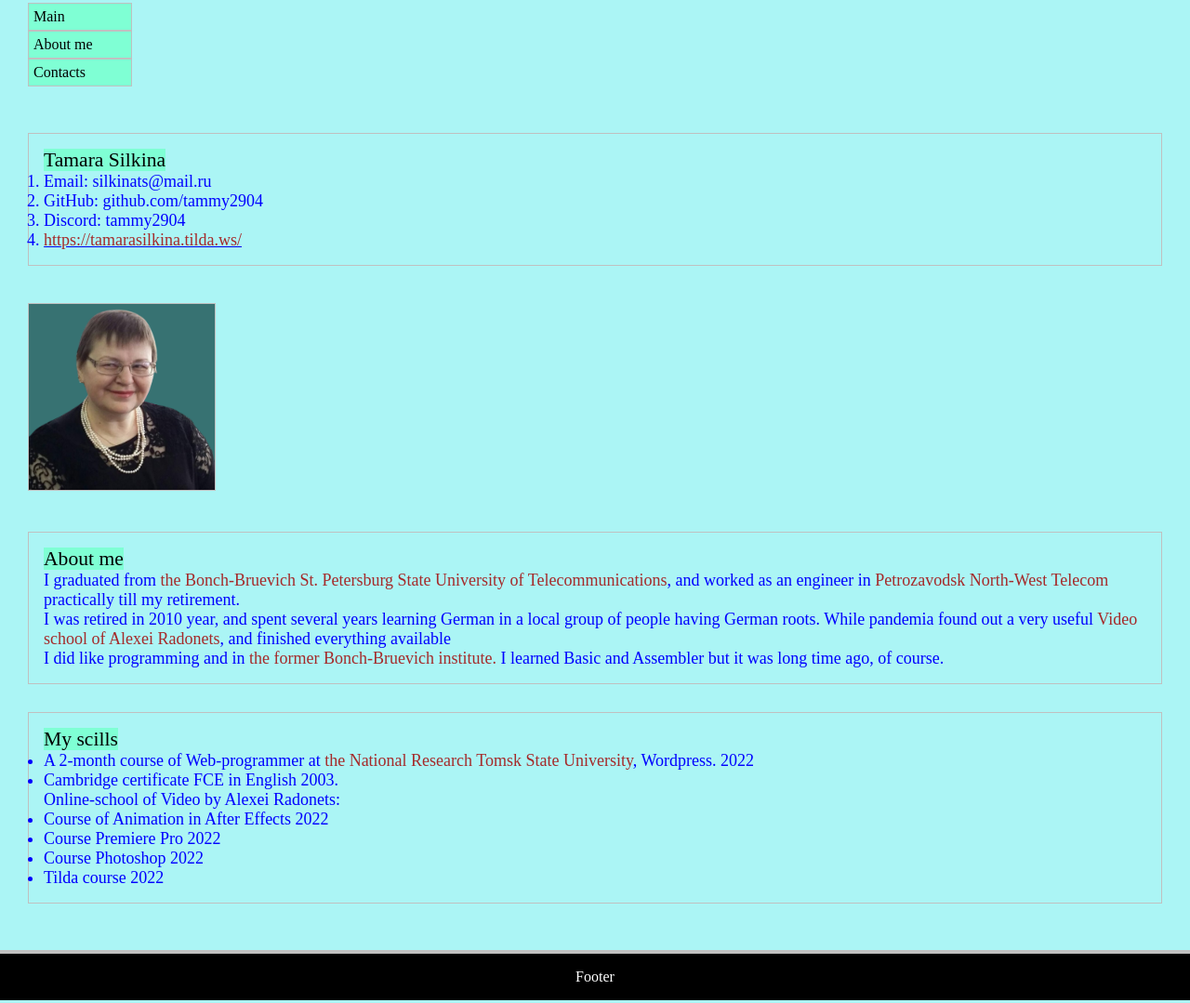
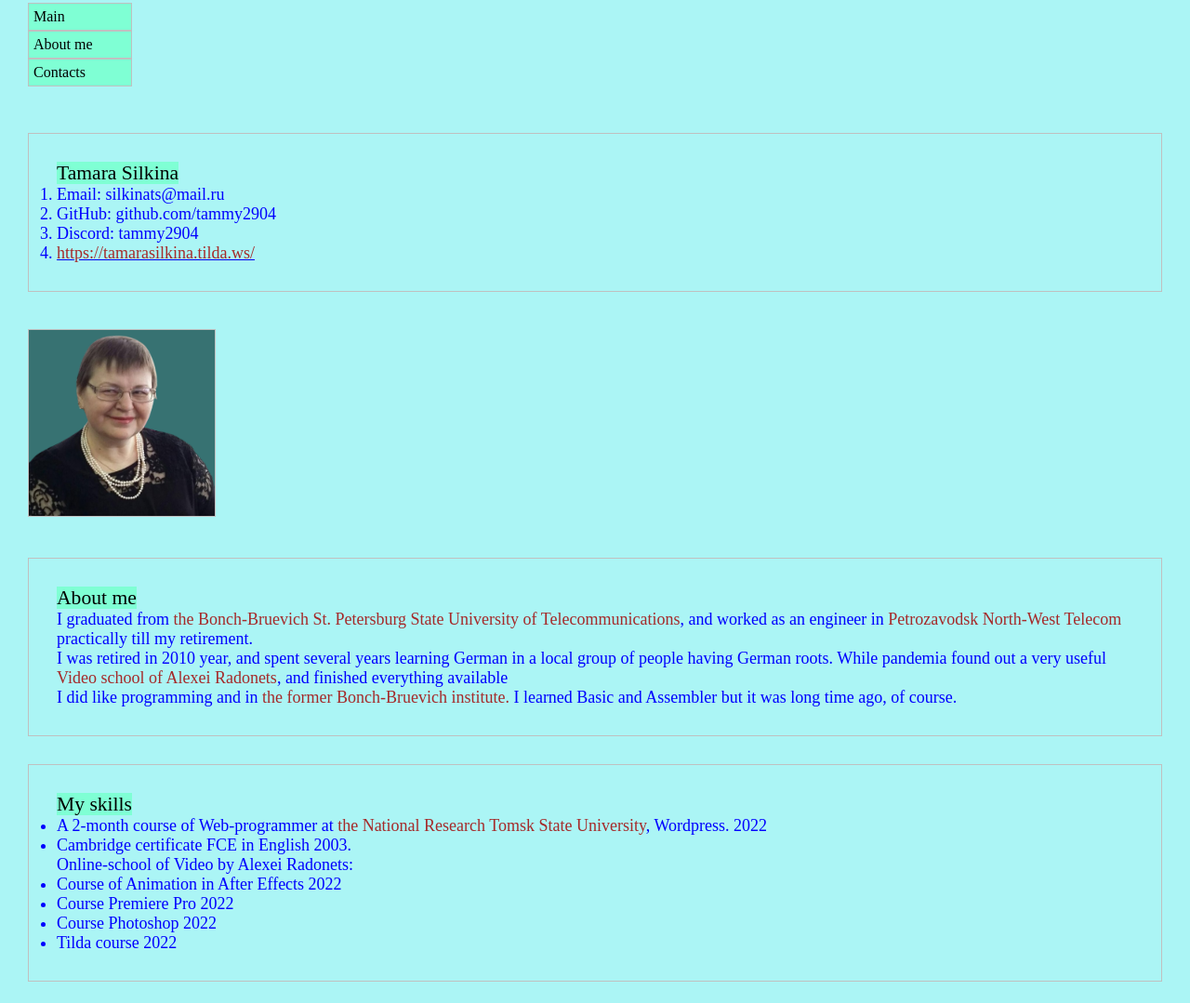
Before and after one commit to tammy2904/rsschool-cv, a plain HTML site: page index.html in a window 1280 px wide. Shown: the part 101-1180 px from the top of the page at 93% size. Drawn offline with Linux system fonts and the light colour scheme.

Commit message:
fix index.htmi

```diff
--- a/index.html
+++ b/index.html
@@ -1,11 +1,13 @@
 <!DOCTYPE html>
 <html lang="en">
+
 <head>
     <meta charset="UTF-8">
     <meta name="viewport" content="width=device-width, initial-scale=1.0">
     <title>rsschool-cv-html</title>
     <link rel="stylesheet" href="./style.css">
 </head>
+
 <body>
 
     <div id="header">Tamara Silkina</div>
@@ -16,7 +18,8 @@
     </ul>
 
     <main>
-    <div class="par">
+
+        <section class="section">
             <span class="heading">Tamara Silkina</span>
             <ol>
                 <li>Email: silkinats@mail.ru</li>
@@ -27,14 +30,16 @@
                 </a>
             </ol>
 
-    </div>
+        </section>
         <img class="img" src="./assets/mountan.png" alt="">
-    <div class="par">
+        <section class="section">
+
             <span class="heading">About me</span>
             <p>
                 I graduated from <span class="name">the Bonch-Bruevich St. Petersburg State University of
                     Telecommunications</span>,
-            and worked as an engineer in <span class="name">Petrozavodsk North-West Telecom</span> practically till my
+                and worked as an engineer in <span class="name">Petrozavodsk North-West Telecom</span> practically till
+                my
                 retirement.
             <p></p>
             I was retired in 2010 year, and spent several years learning German in a local group of
@@ -42,10 +47,11 @@
                 Alexei Radonets</span>, and finished everything available <p></p>
             I did like programming and in <span class="name">the former Bonch-Bruevich institute.</span>
             I learned Basic and Assembler but it was long time ago, of course.
-    </div>
+        </section>
 
-    <div class="par">
-        <span class="heading">My scills</span>
+
+        <section class="section">
+            <span class="heading">My skills</span>
             <ul>
                 <li>A 2-month course of Web-programmer at <span class="name">the National Research Tomsk State
                         University</span>, Wordpress. 2022</li>
@@ -61,9 +67,10 @@
                 <li> Course Photoshop 2022</li>
                 <li>Tilda course 2022</li>
             </ul>
-        </div>
+        </section>
     </main>
 
     <div id="footer">Footer</div>
 </body>
+
 </html>
--- a/style.css
+++ b/style.css
@@ -47,10 +47,10 @@ body {
     background-color: rgb(171, 245, 245);
 }
 
-.par {
+.section {
     margin: 30px;
     border: 1px solid silver;
-    padding: 16px;
+    padding: 30px;
     color: blue;
     font-size: large;
 }
```
Lines whose indentation alone changed are shown as unchanged.
